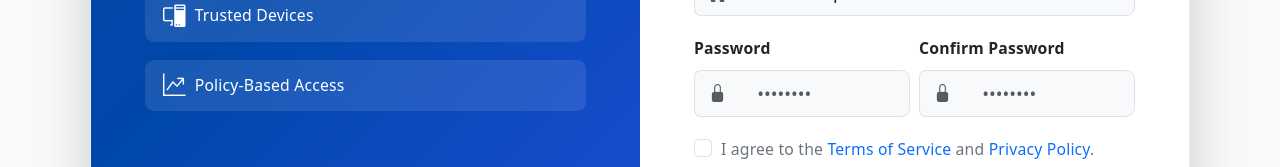
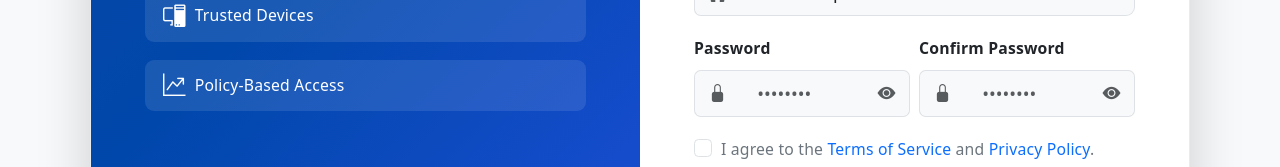
Before and after one commit to akshai-6055/trustguard-ai, a React (Vite) app in the folder client/: page /register in a window 1280 px wide. Shown: the part 578-745 px from the top of the page. Built offline with nearby package versions, Linux system fonts and the light colour scheme.

Commit message:
Enhance Register component with password visibility toggle for improved user experience

```diff
--- a/client/src/pages/Register.jsx
+++ b/client/src/pages/Register.jsx
@@ -10,6 +10,8 @@ const Register = () => {
   const [department, setDepartment] = useState("");
   const [password, setPassword] = useState("");
   const [confirmPassword, setConfirmPassword] = useState("");
+  const [showPassword, setShowPassword] = useState(false);
+const [showConfirmPassword, setShowConfirmPassword] = useState(false);
   const [agreeTerms, setAgreeTerms] = useState(false);
 
   // Message states for user feedback
@@ -260,64 +262,88 @@ const Register = () => {
                   </div>
                 </div>
 
-                {/* Password and Confirm Password fields - side by side on larger screens */}
+                {/* Password and Confirm Password fields */}
 <div className="row g-2 mb-2">
-                  {/* Password input - takes 50% width on larger screens */}
+
+  {/* Password */}
   <div className="col-6">
-                    <label className="form-label small fw-semibold text-dark">Password</label>
+    <label className="form-label small fw-semibold text-dark">
+      Password
+    </label>
+
     <div className="input-group">
       <span className="input-group-text bg-light border-end-0 text-muted">
-                        {/* Lock icon for password field */}
         <i className="bi bi-lock-fill"></i>
       </span>
+
       <input
-                        type="password"
-                        className="form-control form-control-lg bg-light border-start-0 fs-6"
+        type={showPassword ? "text" : "password"}
+        className="form-control form-control-lg bg-light border-start-0 border-end-0 fs-6"
         placeholder="••••••••"
         value={password}
         onChange={(e) => setPassword(e.target.value)}
         required
       />
+
+      <button
+        type="button"
+        className="input-group-text bg-light border-start-0 text-muted"
+        onClick={() => setShowPassword((prev) => !prev)}
+        aria-label={showPassword ? "Hide password" : "Show password"}
+      >
+        <i
+          className={
+            showPassword
+              ? "bi bi-eye-slash-fill"
+              : "bi bi-eye-fill"
+          }
+        ></i>
+      </button>
     </div>
   </div>
-                  {/* Confirm Password input - takes 50% width on larger screens */}
+
+  {/* Confirm Password */}
   <div className="col-6">
-                    <label className="form-label small fw-semibold text-dark">Confirm Password</label>
+    <label className="form-label small fw-semibold text-dark">
+      Confirm Password
+    </label>
+
     <div className="input-group">
       <span className="input-group-text bg-light border-end-0 text-muted">
-                        {/* Lock icon for confirm password field */}
         <i className="bi bi-lock-fill"></i>
       </span>
+
       <input
-                        type="password"
-                        className="form-control form-control-lg bg-light border-start-0 fs-6"
+        type={showConfirmPassword ? "text" : "password"}
+        className="form-control form-control-lg bg-light border-start-0 border-end-0 fs-6"
         placeholder="••••••••"
         value={confirmPassword}
         onChange={(e) => setConfirmPassword(e.target.value)}
         required
       />
-                    </div>
+
+      <button
+        type="button"
+        className="input-group-text bg-light border-start-0 text-muted"
+        onClick={() => setShowConfirmPassword((prev) => !prev)}
+        aria-label={
+          showConfirmPassword
+            ? "Hide confirm password"
+            : "Show confirm password"
+        }
+      >
+        <i
+          className={
+            showConfirmPassword
+              ? "bi bi-eye-slash-fill"
+              : "bi bi-eye-fill"
+          }
+        ></i>
+      </button>
     </div>
   </div>
 
-                {/* Password strength indicator - shows only when user has entered a password */}
-                {password && (
-                  <div className="mb-3">
-                    <div className="d-flex justify-content-between align-items-center small mb-1">
-                      <span className="text-muted" style={{ fontSize: "0.75rem" }}>Password strength</span>
-                      {/* Display strength label (Weak, Medium, Strong) */}
-                      <span className="fw-bold text-primary" style={{ fontSize: "0.75rem" }}>{strength.label}</span>
 </div>
-                    {/* Progress bar showing password strength visually */}
-                    <div className="progress bg-light" style={{ height: "4px" }}>
-                      <div
-                        className={`progress-bar ${strength.color}`}
-                        role="progressbar"
-                        style={{ width: strength.width }}
-                      ></div>
-                    </div>
-                  </div>
-                )}
 
                 {/* Terms and Conditions checkbox */}
                 <div className="form-check mb-4 mt-3">
```
Lines whose indentation alone changed are shown as unchanged.
